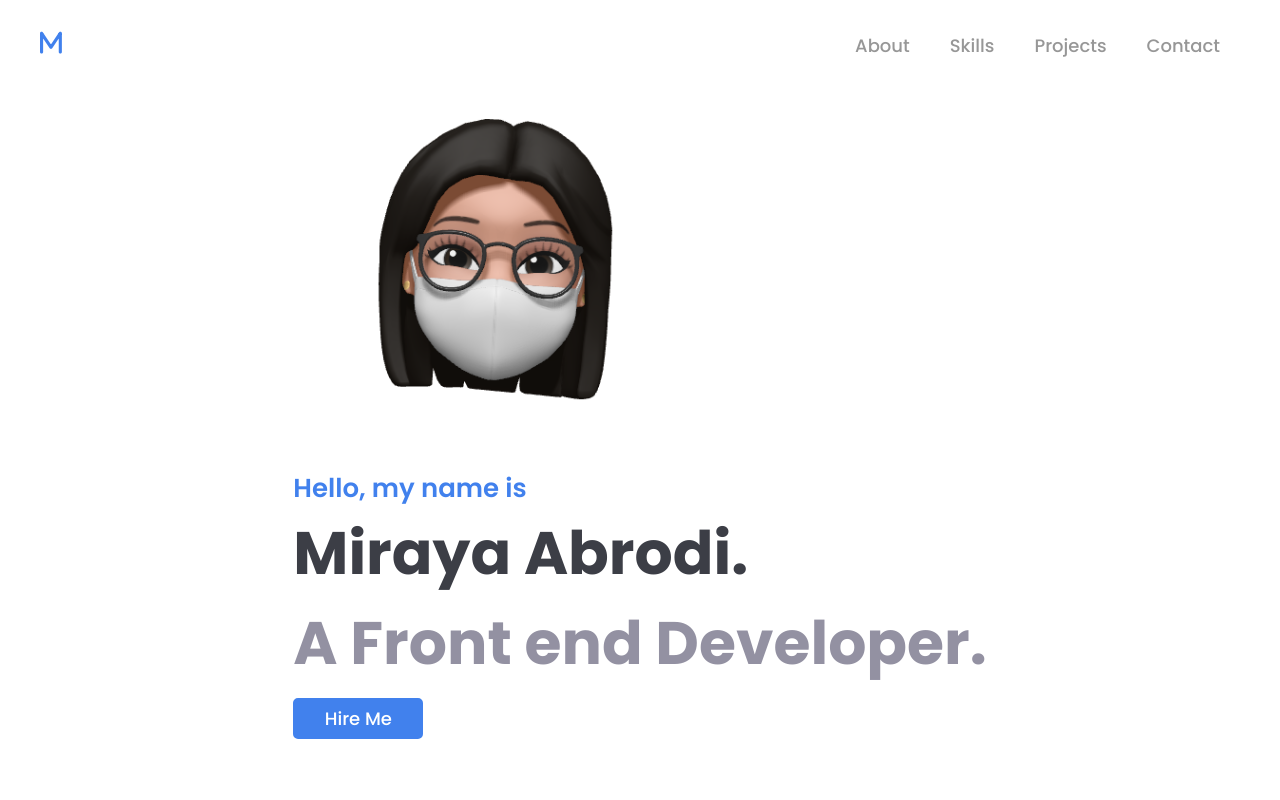
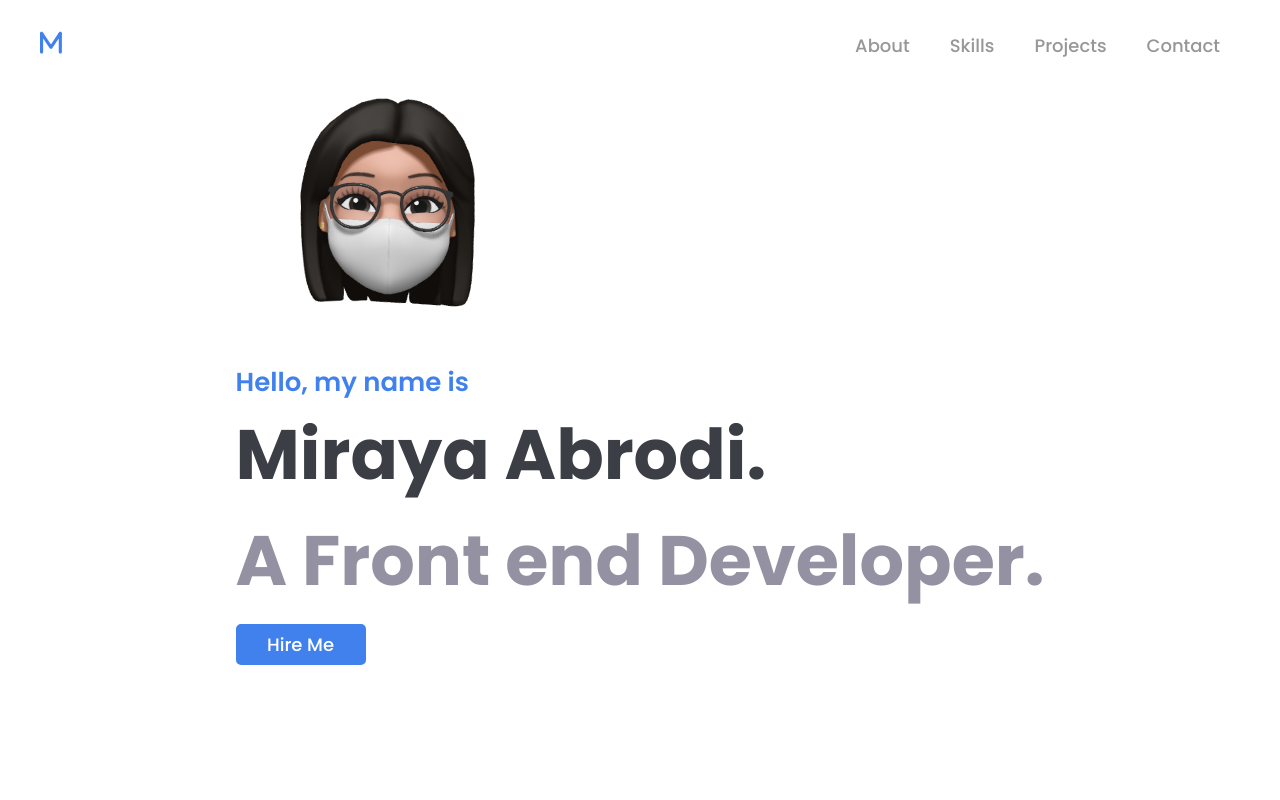
Before and after one commit to mirayaabrodi/My-Protfolio, a plain HTML site: page index.html in a window 1280 px wide. Shown: the top 800 px of the page. Drawn offline with Linux system fonts and the light colour scheme.

Commit message:
change some more styling

```diff
--- a/css/project.css
+++ b/css/project.css
@@ -5,7 +5,6 @@
   height: auto;
   display: flex;
   flex-direction: column;
-  align-items: center;
 }
 
 #projects .projects-text {
@@ -43,7 +42,7 @@
 
 
 #projects .projects-wrapper video {
-  width: 450px;
+  width: 400px;
   border-radius: 8px;
 }
 #projects .projects-wrapper .projects-text {
--- a/css/skills.css
+++ b/css/skills.css
@@ -6,6 +6,7 @@
   height: 100vh;
   display: flex;
   flex-direction: column;
+  justify-content: center;
   align-items: center;
 }
 
--- a/css/style.css
+++ b/css/style.css
@@ -119,14 +119,14 @@ position: fixed;
 }
 
 .hero {
-  height: 100vh;
+  height: 90vh;
   display: flex;
   align-items: center;
   justify-content: center;
 }
 
 .hero-introduction  {
-padding: 0 10px;
+padding: 0 50px;
 }
 
 .hero-introduction h3 {
@@ -138,12 +138,12 @@ padding: 0 10px;
 .hero-introduction h1 {
   font-weight: 700;
   color: var(--dark-grey);
-  font-size: calc(60 / 16 * 1rem);
+  font-size: calc(70 / 16 * 1rem);
 }
 .hero-introduction h2 {
   font-weight: 700;
   color: var(--light-grey);
-  font-size: calc(60 / 16 * 1rem);
+  font-size: calc(70 / 16 * 1rem);
 }
 
 .hero-introduction .hero-btn {
@@ -168,5 +168,6 @@ padding: 0 10px;
 
 
 .hero img {
-  width: 400px;
+  width: 300px;
+  transform: rotate(-2deg);
 }
```
